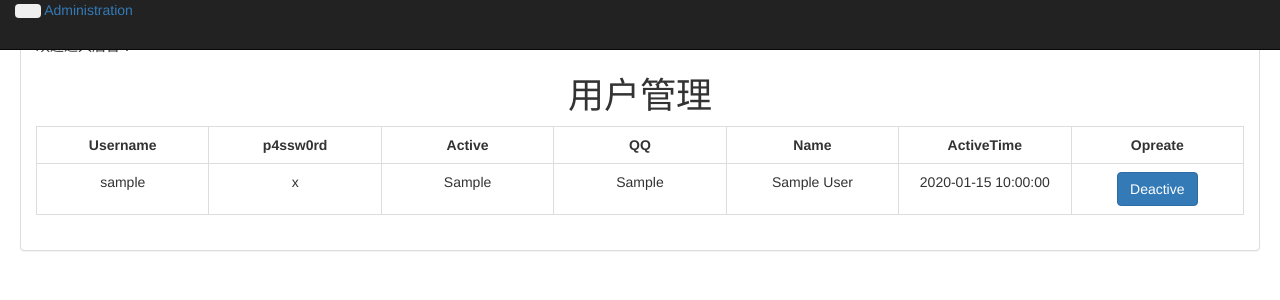
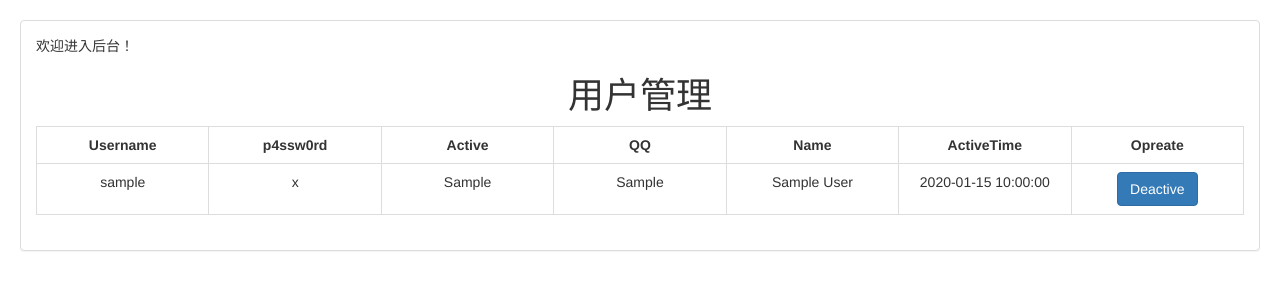
Before and after one commit to restkhz/ioauthdog, a PHP site: page /admin/admin.php in a window 1280 px wide. Shown: the top 300 px of the page. Run offline with PHP 8.4, Linux system fonts and the light colour scheme; the visitor is signed in with stand-in values (Sample User, id 1); tables that the repository leaves empty or names only in its code hold one stand-in row (values such as "Sample post"); some libraries are stand-ins or nearby versions.

Commit message:
Update admin.php

```diff
--- a/admin/admin.php
+++ b/admin/admin.php
@@ -49,28 +49,6 @@ if (isset($_POST['username']) && isset($_POST['act'])){
 </head>
 <title>后台 - ioauthdog</title>
 <body style="position: relative;">
-
-<div class="navbar navbar-inverse navbar-fixed-top">
-      <div class="navbar-inner">
-        <div class="container-fluid">
-          <button type="button" class="btn btn-navbar" data-toggle="collapse" data-target=".nav-collapse">
-            <span class="icon-bar"></span>
-            <span class="icon-bar"></span>
-            <span class="icon-bar"></span>
-          </button>
-          <a class="brand" href="#">Administration</a>
-          <div class="nav-collapse collapse">
-            <ul class="nav">
-              <li><a href="#">User</a></li>
-	      <li><a href="#">Nodes</a></li>
-              <li><a href="#">About</a></li>
-            </ul>
-          </div>
-        </div>
-      </div>
-</div>
-
-
 <div class="panel panel-default" style="position: absolute;left: 20px;right: 20px;top: 20px;">
     <div class="panel-body">
 	欢迎进入后台！
```
